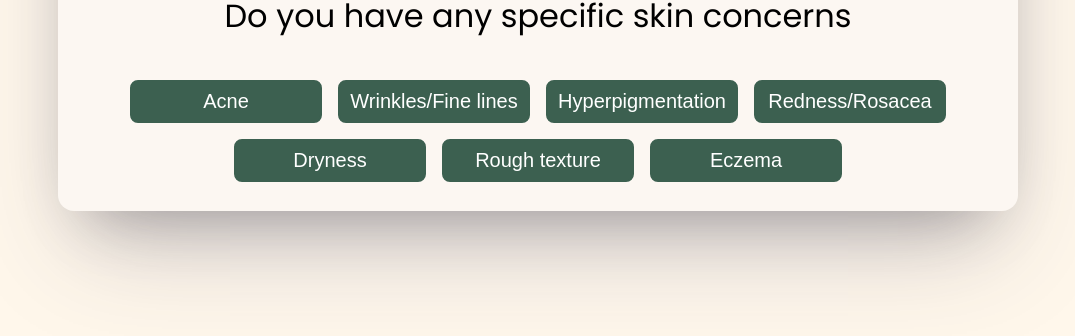
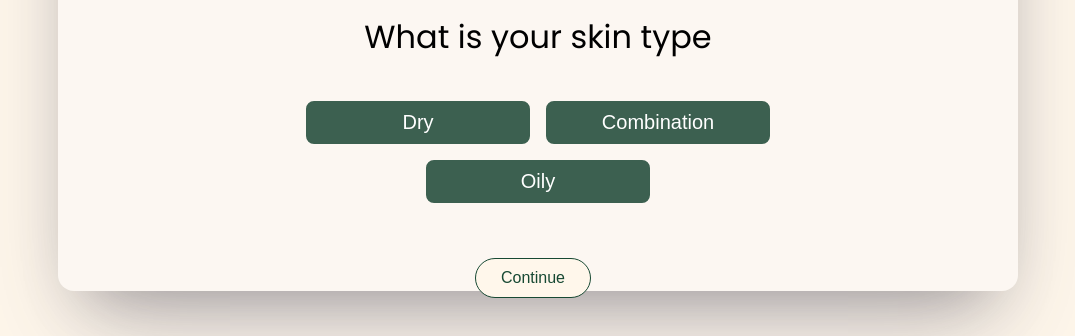
Before and after one commit to ftl-pod-a/dreamskin-client, a React (Vite) app: page /quiz in a window 1280 px wide. Both pictures are taken after a click on the button "Dry". Shown: the part 461-797 px from the top of the page, without its empty margins (102-1177 px from the left). Built offline with nearby package versions, Linux system fonts and the light colour scheme; the HTML template or start-up script is replaced by a standard one.

Commit message:
updated quiz page to include back and forward button

```diff
--- a/src/components/QuizPage/QuizPage.css
+++ b/src/components/QuizPage/QuizPage.css
@@ -2,7 +2,7 @@
     font-family: 'Poppins', sans-serif;
     text-align: center;
     width: 75vw;
-    height: 80vh;
+    height: 90vh;
     background-color: #FCF7F2;
     margin: auto;
     margin-top: 2rem;
@@ -42,6 +42,7 @@
     justify-content: center;
     gap: 1rem;
     padding: 0 4rem;
+    height: 15rem;
 }
 
 .question-text {
@@ -52,6 +53,7 @@
     display: flex;
     flex-wrap: wrap;
     justify-content: center;
+    padding: 0 10rem;
 }
 
 .options * {
@@ -59,7 +61,7 @@
 }
 
 .option {
-    width: 12rem;
+    width: 14rem;
     font-size: 1.25rem;
     padding: 0.5rem;
     color: white;
@@ -78,3 +80,7 @@
     margin: auto;
     width: 35rem;
 }
+
+.buttons {
+    margin-top: 1rem;
+}
--- a/src/components/QuizPage/QuizPage.jsx
+++ b/src/components/QuizPage/QuizPage.jsx
@@ -22,7 +22,6 @@ const QuizPage = () => {
                 "Hyperpigmentation",
                 "Redness/Rosacea",
                 "Dryness",
-                "Rough texture",
                 "Eczema"
             ]
         },
@@ -47,25 +46,69 @@ const QuizPage = () => {
     ]
 
     const [currentQuestion, setCurrentQuestion] = useState(0);
-    const [response, setResponse] = useState([]);
+    const [currentChoice, setCurrentChoice] = useState("");
+    const [response, setResponse] = useState(["", "", "", ""]);
     const [progress, setProgress] = useState(0);
     const [showFinish, setShowFinish] = useState(false);
 
+
+    useEffect(() => {
+        console.log(currentChoice);
+        setCurrentChoice("");
+        console.log(response);
+
+    }, [response]);
+
+    const checkProgress = (newProgress) => {
+        if (newProgress >= 0 && newProgress <= 100){
+            setProgress(newProgress);
+        }
+    }
+
     const handleOptionClick = (e) => {
+        if(currentQuestion > 0 && currentChoice == ""){
+            let newChoice = currentChoice + " , " + e.target.textContent;
+            setCurrentChoice(newChoice)
+        }
+        else setCurrentChoice(e.target.textContent);
+    }
+
+    const handleForwardButtonClick = () => {
         const nextQuestion = currentQuestion + 1;
         const newProgress = progress + 25;
         if (nextQuestion < quizQuestions.length) {
+            let newResponseArr = [...response];
+            newResponseArr[currentQuestion] = currentChoice;
+            setResponse(newResponseArr);
             setCurrentQuestion(nextQuestion);
-            setResponse([...response, e])
-            setProgress(newProgress);
         }
        else {
         setShowFinish(true);
-        quizResponsetoChat()
-        setProgress(newProgress);
+        quizResponsetoChat();
+       }
+       checkProgress(newProgress);
+    }
 
-       }
+    const handleBackButtonClick = () => {
+        const updatedQuestion = currentQuestion - 1;
+        const newProgress = progress - 25;
+        if (updatedQuestion >= 0){
+            setCurrentQuestion(updatedQuestion);
+            setCurrentChoice(response[currentQuestion])
+        }
+        checkProgress(newProgress);
+    }
 
+    const t = () => {
+        const updatedQuestion = currentQuestion + 1;
+        const newProgress = progress + 25;
+        if (updatedQuestion < quizQuestions.length){
+            setCurrentQuestion(updatedQuestion);
+        }
+        if (newProgress <= 100){
+            setProgress(newProgress);
+        }
+        checkProgress(newProgress);
     }
 
     const quizResponsetoChat = async () => {
@@ -78,7 +121,7 @@ const QuizPage = () => {
         } catch (error) {
           console.error("Error getting ingredients", error);
         }
-      };
+    };
 
     return (
         <div className="Quiz">
@@ -93,12 +136,19 @@ const QuizPage = () => {
                 <div className="options">
                     {
                         quizQuestions[currentQuestion].options.map((option) => (
-                            <button key={option} className="option" onClick={(e) => handleOptionClick(e.target.textContent)}>{option}</button>
+                            <button key={option} className="option" onClick={(e) => handleOptionClick(e)}>{option}</button>
                         ))
                     }
                 </div>
             </div>
-            <div className=""></div>
+            <div className="buttons">
+                { currentQuestion > 0 &&
+                <button className="back" onClick={handleBackButtonClick}>Back</button>
+                }
+                { currentQuestion < quizQuestions.length && currentChoice != "" &&
+                <button className="forward" onClick={handleForwardButtonClick}>Continue</button>
+                }
+            </div>
         </div>
     )
 }
```
